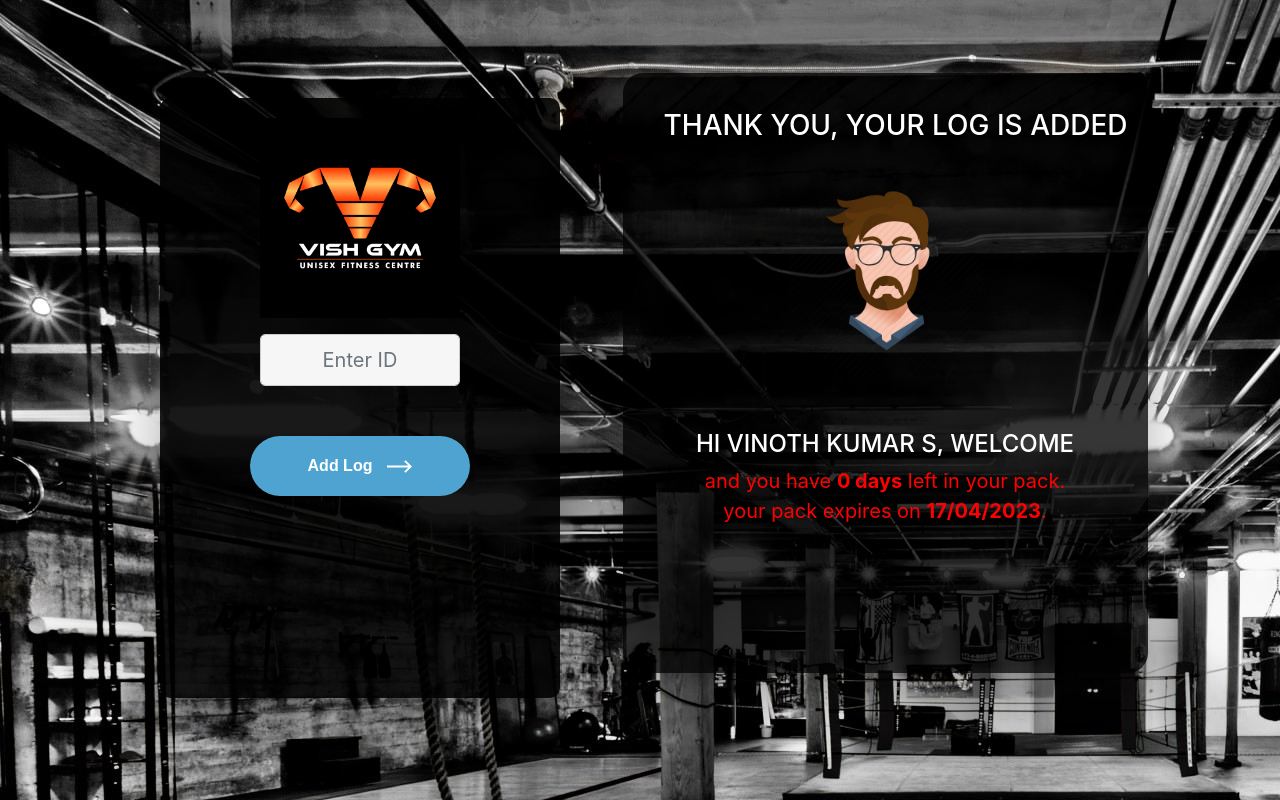
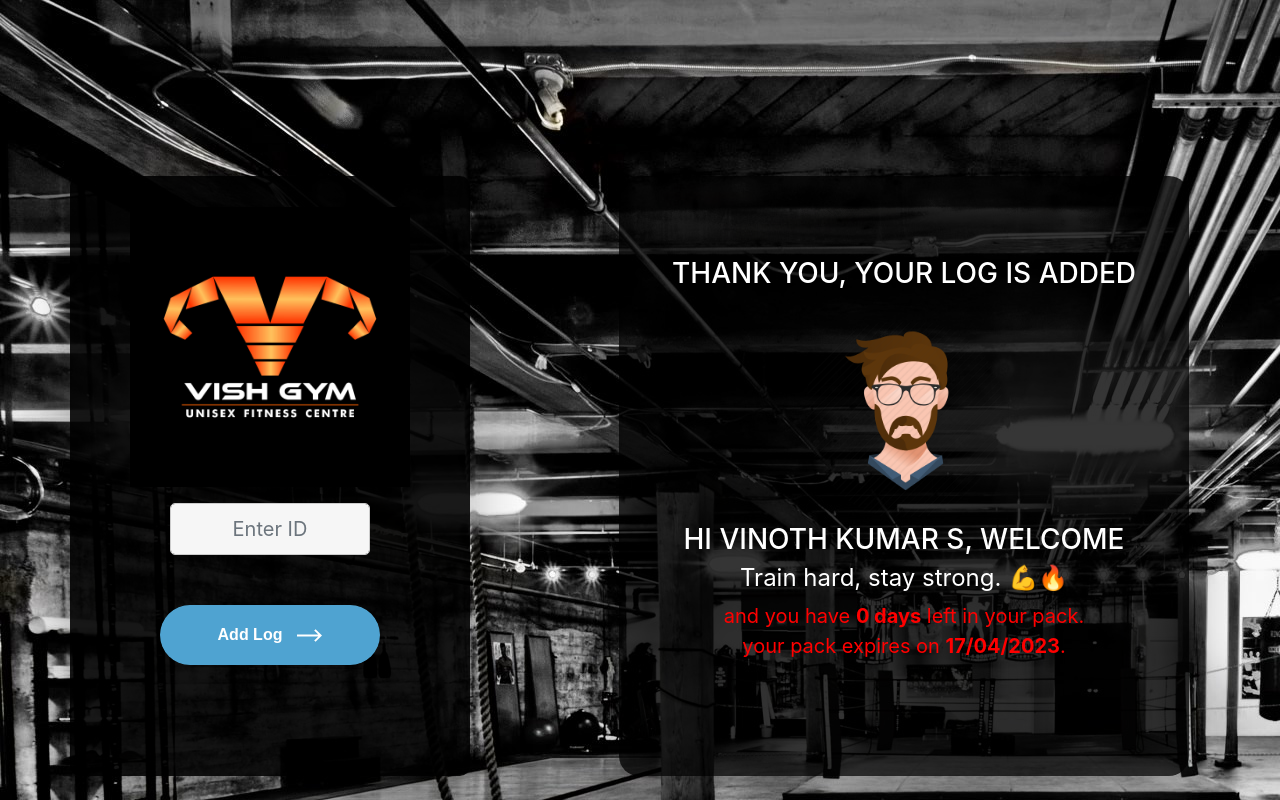
Before and after one commit to DhivyaSelvi24/vishgymattendance, a website: page index.html in a window 1280 px wide. Drawn offline with nearby package versions, Linux system fonts and the light colour scheme.

Commit message:
height, width, center of the boxes fixed

```diff
--- a/css/customcss.css
+++ b/css/customcss.css
@@ -12,23 +12,30 @@
 
 
 .custom-box {
-     margin-top: 50px;
-    -webkit-border-radius: 20px; /* Consistent border radius */
+    margin-top: 50px;
+    -webkit-border-radius: 20px;
+    /* Consistent border radius */
     border-radius: 20px;
-    background: rgba(0, 0, 0, 0.79); /* Semi-transparent black */
-    padding: 20px; /* Adjusted padding for proper spacing */
-    width: 100%; /* Make it responsive */
-    max-width: 900px; /* Ensures it doesn’t get too wide */
-    height:600px;
-    max-height: 800px;  /* Prevents excessive height */
+    background: rgba(0, 0, 0, 0.79);
+    /* Semi-transparent black */
+    padding: 20px;
+    /* Adjusted padding for proper spacing */
+    width: 100%;
+    /* Make it responsive */
+    max-width: 900px;
+    /* Ensures it doesn’t get too wide */
+    height: 600px;
+    max-height: 800px;
+    /* Prevents excessive height */
     position: relative;
     box-shadow: 0 30px 60px 0 rgba(0, 0, 0, 0.3);
     text-align: center;
-    margin: auto; /* Centers the div */
+    margin: auto;
+    /* Centers the div */
 }
 
-.custombg{
-     margin-top: 50px;
+.custombg {
+    margin-top: 128px;
     -webkit-border-radius: 10px 10px 10px 10px;
     border-radius: 10px 10px 10px 10px;
     background: white;
@@ -46,19 +53,24 @@
 
 .id-input {
     background-color: #f6f6f6;
-    border: 1px solid #ccc; /* Light gray border for better visibility */
+    border: 1px solid #ccc;
+    /* Light gray border for better visibility */
     color: #0d0d0d;
-    padding: 10px 26px; /* Reduce padding to make it smaller */
+    padding: 10px 26px;
+    /* Reduce padding to make it smaller */
     text-align: center;
-    font-size: 20px; /* Reduce font size */
-    width: 20%; /* Reduce width */
-    max-width: 200px; /* Ensure it doesn't get too wide */
+    font-size: 20px;
+    /* Reduce font size */
+    width: 20%;
+    /* Reduce width */
+    max-width: 200px;
+    /* Ensure it doesn't get too wide */
     border-radius: 5px;
     transition: all 0.3s ease-in-out;
 }
 
 
-.submit-id{
+.submit-id {
     background-color: #56baed;
     border: none;
     color: white;
@@ -80,26 +92,28 @@
     transition: all 0.3s ease-in-out;
 }
 
-.submit-id:hover{
+.submit-id:hover {
     background-color: #4fa3d1;
 }
 
 .profile-pic {
     display: block;
     margin: 0 auto;
-    padding-bottom: 35px;
+    /* padding-bottom: 35px; */
     padding-top: 20px;
 }
 
-.textcontent{
-text-align: center;
+.textcontent {
+    text-align: center;
 }
 
 .custombg img {
-    margin-top: 20px; /* Adjust the value as needed */
+    margin-top: 31px;
+    /* Adjust the value as needed */
 }
 
 /* Moves the "Thank You" content down */
 .custom-box h3 {
-    margin-top: 40px; /* Adjust the value as needed */
+    margin-top: 40px;
+    /* Adjust the value as needed */
 }
--- a/index.html
+++ b/index.html
@@ -21,10 +21,10 @@
 <body style="background-color: black; color: white; background-image: url('images/background.png');">
 
     <div class="container mt-5">
-        <div class="row" style="padding-left: 90px;">
+        <div class="row">
             <!-- Left Side: Gym Logo & Input Field -->
             <div class="col-md-6 text-center custombg">
-                <img src="images/logoq.png" alt="Gym Logo" class="img-fluid" width="200">
+                <img src="images/logoq.png" alt="Gym Logo" class="img-fluid" width="280">
 
                 <!-- Input Field (Now Below Logo) -->
                 <input type="text" placeholder="Enter ID" class="form-control w-75 mx-auto mt-3 text-center id-input">
@@ -58,11 +58,12 @@
             </div>
 
             <!-- Right Side: User Details -->
-            <div class="col-md-6 text-right custom-box">
-                <h3 class="mt-3">THANK YOU, YOUR LOG IS ADDED</h3>
-                <img src="images/profile.png" alt="User Avatar" class="rounded-circle mt-3 profile-pic" width="200">
-                <div class="textcontent">
-                    <h4 class="mt-3">HI VINOTH KUMAR S, WELCOME</h4>
+            <div class="col-md-6 text-center custom-box" style="margin-top: 128px; height: 600px; margin-left: 149px;">
+                <h3 class="" style="margin-top: 61px !important">THANK YOU, YOUR LOG IS ADDED</h3>
+                <img src="images/profile.png" alt="User Avatar" class="rounded-circle profile-pic" width="200">
+                <div class="textcontent" style="position: relative; top: -36px;">
+                    <h3 class="">HI VINOTH KUMAR S, WELCOME</h3>
+                    <h4 style="font-weight: normal;">Train hard, stay strong. 💪🔥</h4>
                     <p style="color: red; font-size: 20px;">
                         and you have <b>0 days</b> left in your pack.<br>
                         your pack expires on <b>17/04/2023</b>.
```
